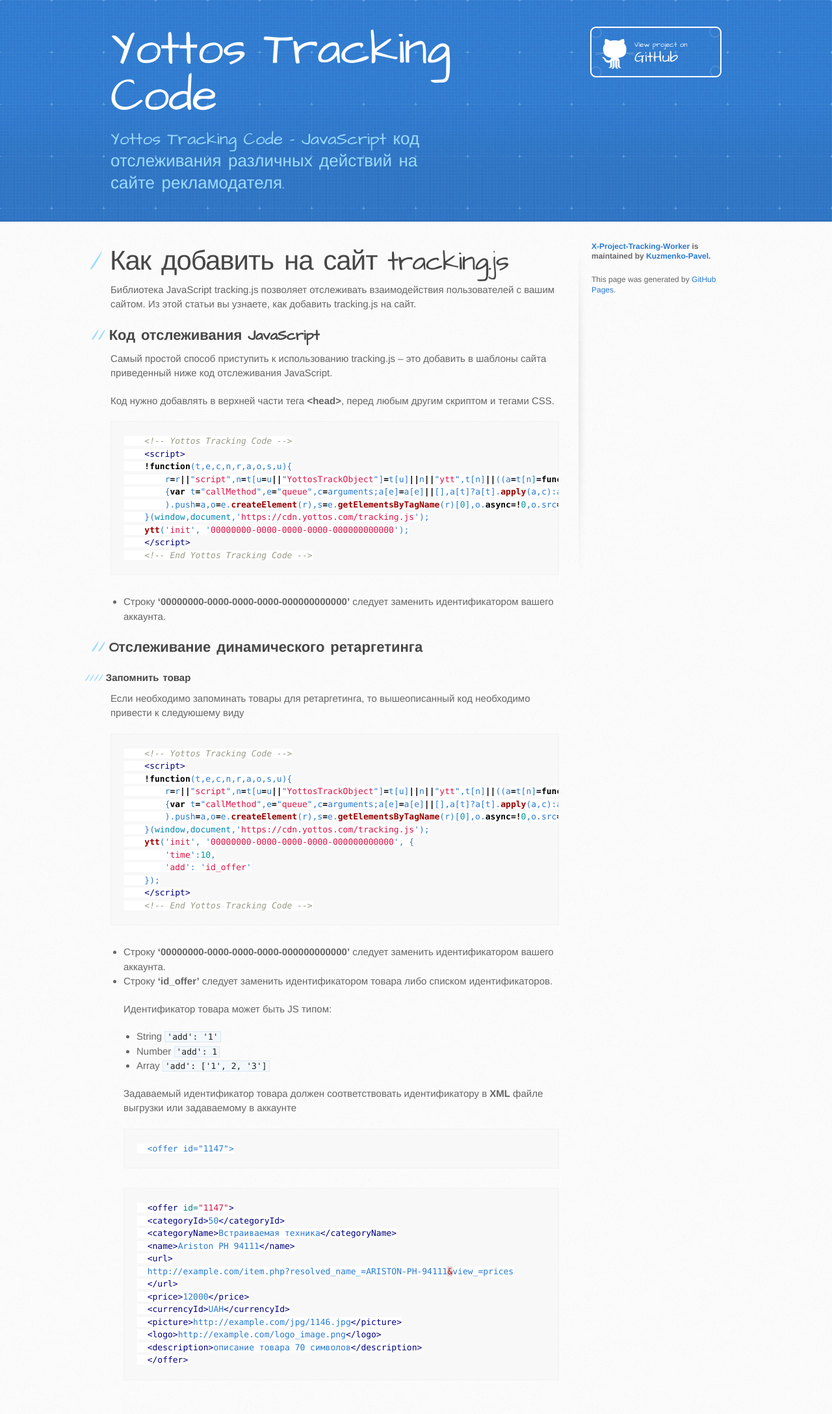
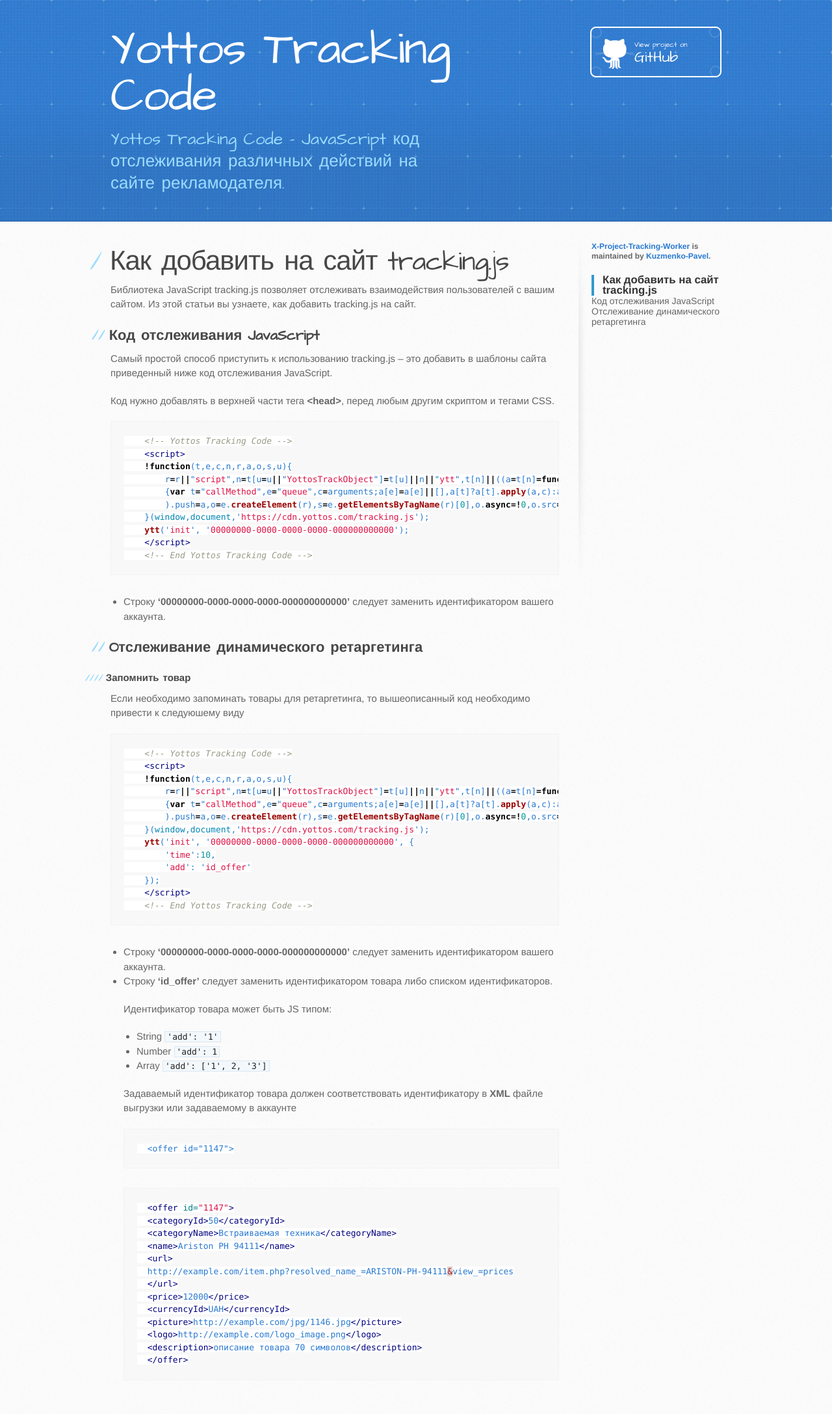
Before and after one commit to Kuzmenko-Pavel/X-Project-Tracking-Worker, a Jekyll site: the page built from docs/index.md, in a window 1280 px wide. Shown: the whole page at 65% size. Built offline with Jekyll 4.4.1, drawn with Linux system fonts in a browser that asks for light colours; our own code applies the rules of GitHub Pages for plain Markdown files.

Commit message:
add docs

```diff
--- /dev/null
+++ b/docs/Gemfile
@@ -0,0 +1,2 @@
+source 'https://rubygems.org'
+gem 'github-pages', group: :jekyll_plugins
--- a/docs/_layouts/default.html
+++ b/docs/_layouts/default.html
@@ -6,6 +6,7 @@
     <meta name="viewport" content="width=device-width, initial-scale=1, maximum-scale=1">
     <link rel="stylesheet" href="{{ '/assets/css/style.css?v=' | append: site.github.build_revision | relative_url }}" media="screen" type="text/css">
     <link rel="stylesheet" href="{{ '/assets/css/print.css' | relative_url }}" media="print" type="text/css">
+    <script src="https://code.jquery.com/jquery-3.3.0.min.js" integrity="sha256-RTQy8VOmNlT6b2PIRur37p6JEBZUE7o8wPgMvu18MC4=" crossorigin="anonymous"></script>
     <script src="{{ '/assets/js/main.js' | relative_url }}"></script>
     <!--[if lt IE 9]>
     <script src="//html5shiv.googlecode.com/svn/trunk/html5.js"></script>
@@ -37,25 +38,12 @@
         </section>
 
         <aside id="sidebar">
-          <nav>
-            <ul></ul>
-          </nav>
-          {% if site.show_downloads %}
-            <a href="{{ site.github.zip_url }}" class="button">
-              <small>Download</small>
-              .zip file
-            </a>
-            <a href="{{ site.github.tar_url }}" class="button">
-              <small>Download</small>
-              .tar.gz file
-            </a>
-          {% endif %}
-
           {% if site.github.is_project_page %}
             <p class="repo-owner"><a href="{{ site.github.repository_url }}">{{ site.github.repository_name }}</a> is maintained by <a href="{{ site.github.owner_url }}">{{ site.github.owner_name }}</a>.</p>
           {% endif %}
-
-          <p>This page was generated by <a href="https://pages.github.com">GitHub Pages</a>.</p>
+           <nav>
+            <ul></ul>
+          </nav>
         </aside>
       </div>
     </div>
--- a/docs/_sass/jekyll-theme-architect.scss
+++ b/docs/_sass/jekyll-theme-architect.scss
@@ -74,6 +74,7 @@
 }
 
 aside#sidebar {
+  position: relative;
   float: right;
   width: 200px;
   min-height: 504px;
@@ -456,24 +457,17 @@
 
 nav {
   width: 230px;
-  position: fixed;
-  top: 220px;
-  left:50%;
-  margin-left:-580px;
-  text-align: right;
+  //position: fixed;
+  text-align: left;
 
   ul {
     list-style: none;
     list-style-image:none;
     font-size: 14px;
     line-height:24px;
-
+    padding-left: 0px;
     li {
-      padding: 5px 0px;
       line-height: 16px;
-      // padding-right:17px;
-      // position:relative;
-      // right:-12px;
 
       &.tag-h1 {
         font-size: 1.2em;
@@ -502,9 +496,9 @@
       &:hover { color: #999; }
     }
 
-    // .active {
-    //   border-right:solid 4px #39C;
-    //   padding-right:13px;
-    // }
+     .active {
+       border-left:solid 4px #39C;
+       padding-left:13px;
+     }
   }
 }
--- a/docs/assets/js/main.js
+++ b/docs/assets/js/main.js
@@ -31,3 +31,23 @@
 
   $('img').on('load', sectionHeight);
 });
+$(function() {
+
+    var $sidebar   = $("nav"),
+        $window    = $(window),
+        offset     = $sidebar.offset(),
+        topPadding = 25;
+
+    $window.scroll(function() {
+        if ($window.scrollTop() > offset.top) {
+            $sidebar.stop().animate({
+                marginTop: $window.scrollTop() - offset.top + topPadding
+            },'fast');
+        } else {
+            $sidebar.stop().animate({
+                marginTop: 0
+            },'fast');
+        }
+    });
+
+});
```
Also changed, not shown: 4 other files.
